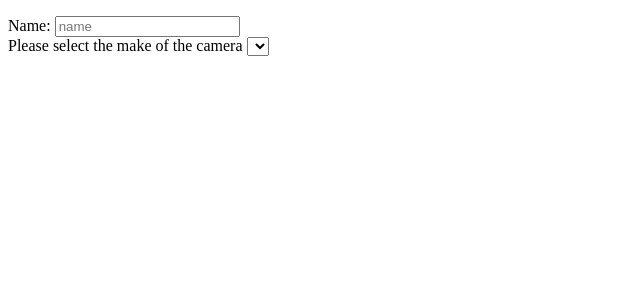
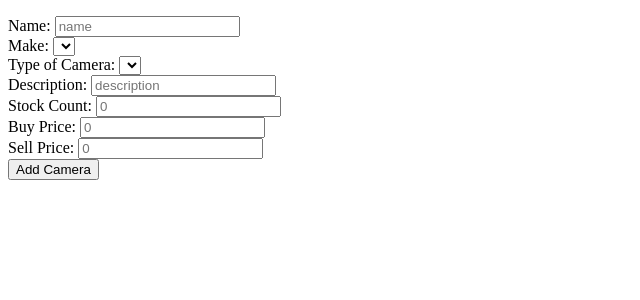
Before and after one commit to MCardwe/camera_shop_project, a Flask app: page /cameras/new in a window 1280 px wide. Shown: the part 70-370 px from the top of the page, without its empty margins (0-640 px from the left). Run offline with Flask 2, Linux system fonts and the light colour scheme; data that the repository does not hold is empty.

Commit message:
Add camera and page to see individual camera is working

```diff
--- a/controllers/cameras__controller.py
+++ b/controllers/cameras__controller.py
@@ -17,4 +17,40 @@ def cameras():
 @cameras_blueprint.route('/cameras/new', methods=['GET'])
 def new_camera():
     makes = make_repository.select_all()
-    return render_template('cameras/new.html', makes=makes)
+    cameras = camera_repository.select_all()
+    return render_template('cameras/new.html', makes=makes, cameras=cameras)
+
+@cameras_blueprint.route("/cameras", methods=['POST'])
+def add_camera():
+    stock = 0
+    stock_count_form = request.form['stock']
+    buy_price = 0
+    buy_price_form = request.form['buy_price']
+    sell_price = 0
+    sell_price_form = request.form['sell_price']
+
+    name = request.form['name']
+    make_id = request.form['make_id']
+    type = request.form['type']
+    description = request.form['description']
+
+    if stock_count_form is not None:
+        stock = stock_count_form
+
+    if buy_price_form is not None:
+        buy_price = buy_price_form
+
+    if sell_price_form is not None:
+        sell_price = sell_price_form
+
+    make = make_repository.select(make_id)
+    camera = Camera(name, make, type, description, stock, buy_price, sell_price)
+
+    camera_repository.save(camera)
+    return redirect('/cameras')
+
+
+@cameras_blueprint.route("/cameras/<id>", methods=['GET'])
+def show(id):
+    camera = camera_repository.select(id)
+    return render_template('cameras/show.html', camera=camera)
--- a/templates/cameras/index.html
+++ b/templates/cameras/index.html
@@ -4,8 +4,9 @@
 
 <div class="cameras_container">
     {% for camera in cameras %}
-        <p><b>{{camera.make.name}} {{camera.name}}</b></p>
         <hr>
+        <p><b><a href='/cameras/{{camera.id}}'>{{camera.make.name}} {{camera.name}}</a></b></p>
+
         <p><b>Type :</b> {{camera.type}} <b>Description:</b> {{camera.description}} <b>ID:</b> {{camera.id}}</p>
         <p><b>Buying Price:</b> £{{camera.buy_price}}</p>
         <p><b>Selling Price:</b> £{{camera.sell_price}}</p>
--- a/templates/cameras/new.html
+++ b/templates/cameras/new.html
@@ -2,14 +2,14 @@
 
 {% block content %}
 
-<form>
+<form class="new_form_container" action="/cameras" method="POST">
     <div>
         <label for="name">Name:</label>
         <input type="text" name="name" placeholder="name" required>
     </div>
 
     <div>
-        <label for="make">Please select the make of the camera</label>
+        <label for="make">Make:</label>
         <select id="make" name="make_id">
             {% for make in makes %}
                 <option value="{{make.id}}">{{make.name}}</option>
@@ -17,6 +17,36 @@
         </select>
     </div>
 
+    <div>
+        <label for="type">Type of Camera:</label>
+        <select id="type" name="type">
+            {% for camera in cameras %}
+                <option value="{{camera.type}}">{{camera.type}}</option>
+            {% endfor %}
+        </select>
+    </div>
+
+    <div>
+        <label for="description">Description:</label>
+        <input type="text" name="description" placeholder="description">
+    </div>
+
+    <div>
+        <label for="stock">Stock Count:</label>
+        <input type="number" name="stock" placeholder="0">
+    </div>
+
+    <div>
+        <label for="buy_price">Buy Price:</label>
+        <input type="number" name="buy_price" placeholder="0">
+    </div>
+
+    <div>
+        <label for="sell_price">Sell Price:</label>
+        <input type="number" name="sell_price" placeholder="0">
+    </div>
+
+    <button type="submit">Add Camera</button>
 </form>
 
 {% endblock %}
```
Also changed, not shown: console.py (+32 -18 lines), templates/cameras/show.html (+14 -0 lines).
